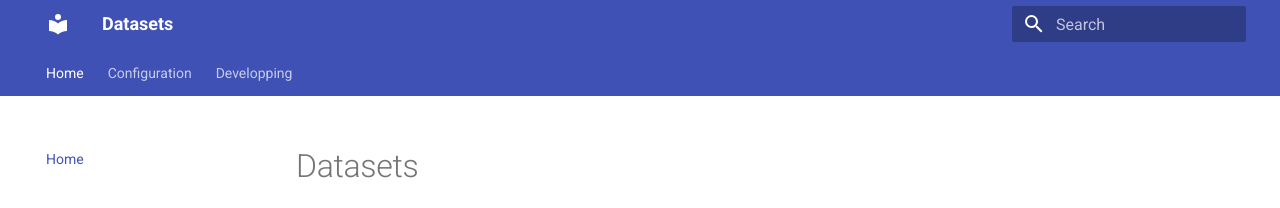
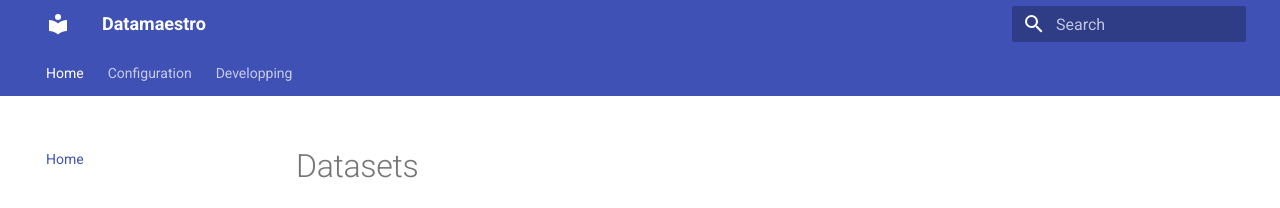
Before and after one commit to experimaestro/datamaestro, an MkDocs documentation site: the page built from docs/index.md, in a window 1280 px wide. Shown: the top 208 px of the page. Built offline with MkDocs 1.6.1 and Material for MkDocs 9.7.7, drawn with Linux system fonts in a browser that asks for light colours; old or Windows-style settings are respelled for this version of MkDocs.

Commit message:
Documentation update

```diff
--- a/mkdocs.yml
+++ b/mkdocs.yml
@@ -1,7 +1,7 @@
 # Configuration
 
-site_name: Datasets
-site_description: datasets A dataset manager
+site_name: Datamaestro
+site_description: datamaestro A dataset manager
 theme: readthedocs
 
 # Main pages
```
